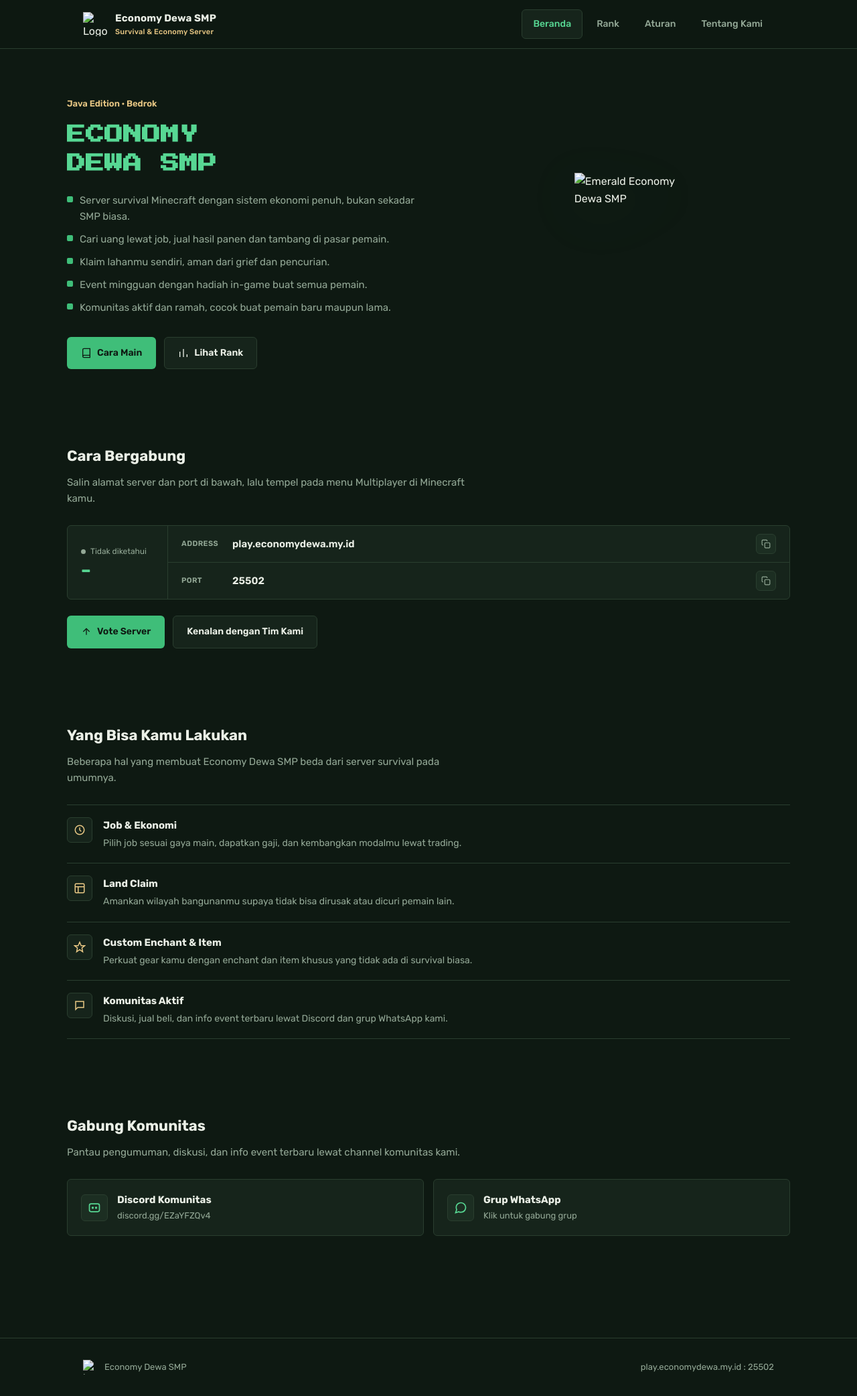
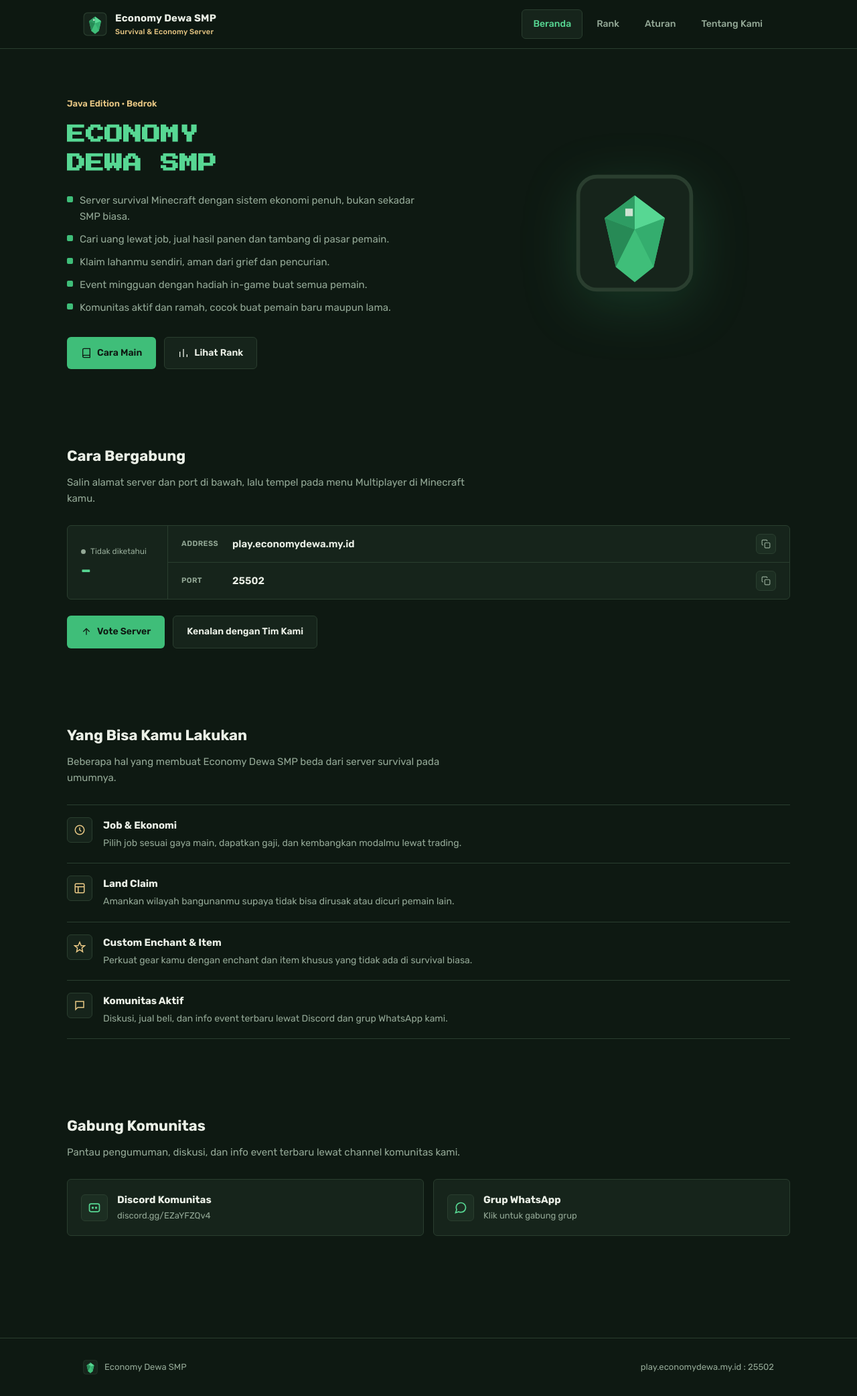
Before and after one commit to HuTaodevtech/EconomyDewaSmp.com, a plain HTML site: page index.html in a window 1280 px wide. Shown: the whole page at 67% size. Drawn offline with Linux system fonts and the light colour scheme; no server answers.

Commit message:
Update index.html

```diff
--- a/index.html
+++ b/index.html
@@ -4,7 +4,7 @@
 <meta charset="UTF-8">
 <meta name="viewport" content="width=device-width, initial-scale=1.0">
 <title>Economy Dewa SMP</title>
-<link rel="icon" href="assets/logo.svg" type="image/svg+xml">
+<link rel="icon" href="logo.svg" type="image/svg+xml">
 <style>
 @import url('https://fonts.googleapis.com/css2?family=Press+Start+2P&family=Rubik:wght@400;500;600;700&display=swap');
 
@@ -667,7 +667,7 @@
 <nav class="site-nav">
   <div class="wrap">
     <a href="index.html" class="brand">
-      <img src="assets/logo.svg" alt="Logo Economy Dewa SMP">
+      <img src="logo.svg" alt="Logo Economy Dewa SMP">
       <span class="brand-name">Economy Dewa SMP<span>Survival &amp; Economy Server</span></span>
     </a>
     <button class="nav-toggle" aria-label="Buka menu">
@@ -705,7 +705,7 @@
     </div>
   </div>
   <div class="hero-art">
-    <img src="assets/logo.svg" alt="Emerald Economy Dewa SMP">
+    <img src="logo.svg" alt="Emerald Economy Dewa SMP">
   </div>
 </header>
 
@@ -829,14 +829,14 @@
 <footer class="site-footer">
   <div class="wrap">
     <div class="footer-brand">
-      <img src="assets/logo.svg" alt="Logo Economy Dewa SMP">
+      <img src="logo.svg" alt="Logo Economy Dewa SMP">
       <span>Economy Dewa SMP</span>
     </div>
     <span>play.economydewa.my.id : 25502</span>
   </div>
 </footer>
 
-<script src="assets/script.js"></script>
+<script src="script.js"></script>
 <script>
   (function () {
     var SERVER_ADDR = 'play.economydewa.my.id:25502';
```
